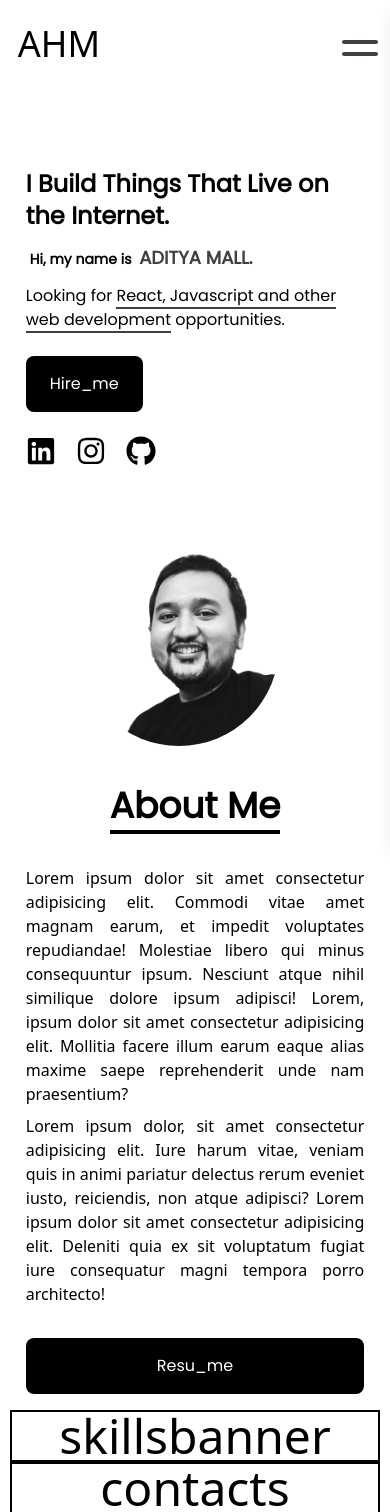
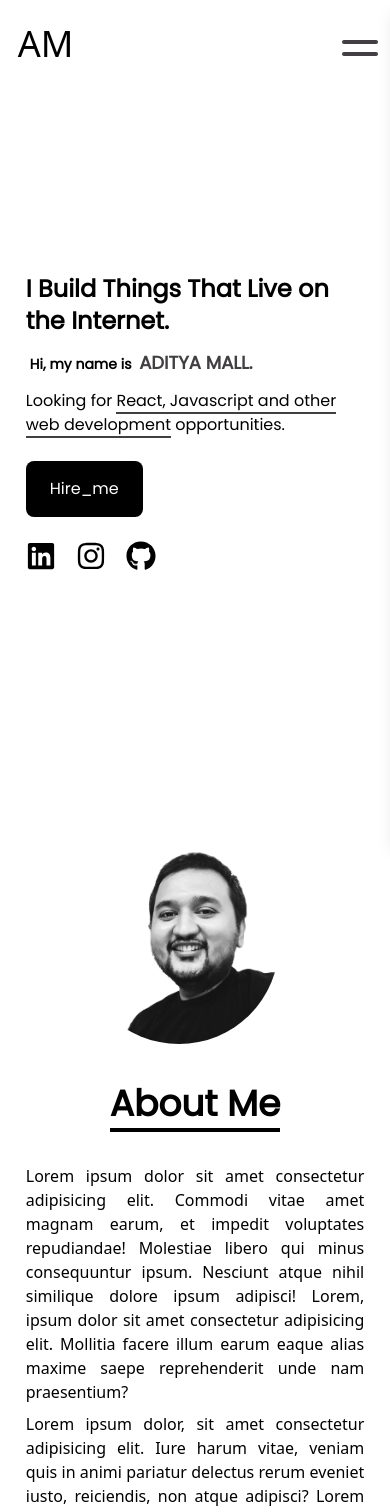
Before and after one commit to iamadityamall/react-projects-portfolio-development, a React (Create React App) app: page / in a window 390 px wide. Shown: the top 1512 px of the page. Built offline with nearby package versions, Linux system fonts and the light colour scheme.

Commit message:
removed margins

```diff
--- a/src/Components/Home/About.jsx
+++ b/src/Components/Home/About.jsx
@@ -5,7 +5,7 @@ const About = () => {
   return (
     <section
       id="about"
-      className="transition-all duration-200 ease-in-out mt-10 grid grid-cols-1 gap-y-5 justify-items-center  md:grid-cols-2"
+      className="transition-all duration-200 ease-in-out grid grid-cols-1 gap-y-5 justify-items-center  md:grid-cols-2"
     >
       {/* image container */}
       <figure className="transition-all duration-200 ease-in-out mr-8 overflow-hidden rounded-full w-[200px] h-[200px] md:w-full md:h-full md:rounded-none md:mr-0">
--- a/src/Components/Home/Hero.jsx
+++ b/src/Components/Home/Hero.jsx
@@ -6,7 +6,7 @@ const Hero = () => {
   return (
     <section
       id="hero"
-      className="mt-32 md:mt-0 md:h-screen grid grid-cols-1 items-center justify-items-end md:grid-cols-2 lg:mt-10"
+      className="h-screen md:mt-0 md:h-screen grid grid-cols-1 items-center justify-items-end md:grid-cols-2 lg:mt-10"
     >
       <div className="translate-all duration-[2000ms] ease-in-out flex flex-col space-y-2 py-10 px-4 ">
         <div className="translate-all duration-[2000ms] ease-in-out flex flex-col space-y-2">
--- a/src/Components/Home/Navbar.jsx
+++ b/src/Components/Home/Navbar.jsx
@@ -15,7 +15,7 @@ const Navbar = () => {
     <header className="w-full fixed top-0 overflow-hidden transition-all duration-500 ease-in-out bg-white">
       <nav className=" transition-all duration-500 ease-in-out flex justify-between p-2 w-[95vw] mx-auto sm:w-[90vw] md:w-[85vw] md:p-4 lg:w-[80vw] xl:w-[75vw]">
         <div className="transition-all duration-500 ease-in-out text-4xl py-4">
-          AHM
+          AM
         </div>
         <ul className="transition-all duration-500 ease-in-out hidden lg:grid lg:grid-cols-4 lg:items-center lg:justify-items-center lg:gap-x-4">
           {navLinks.map((link) => {
```
